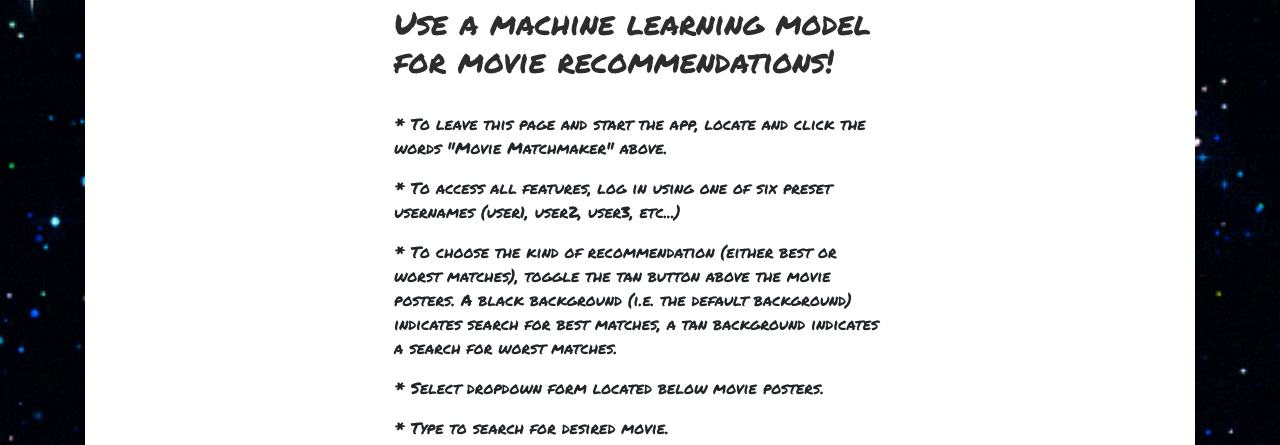
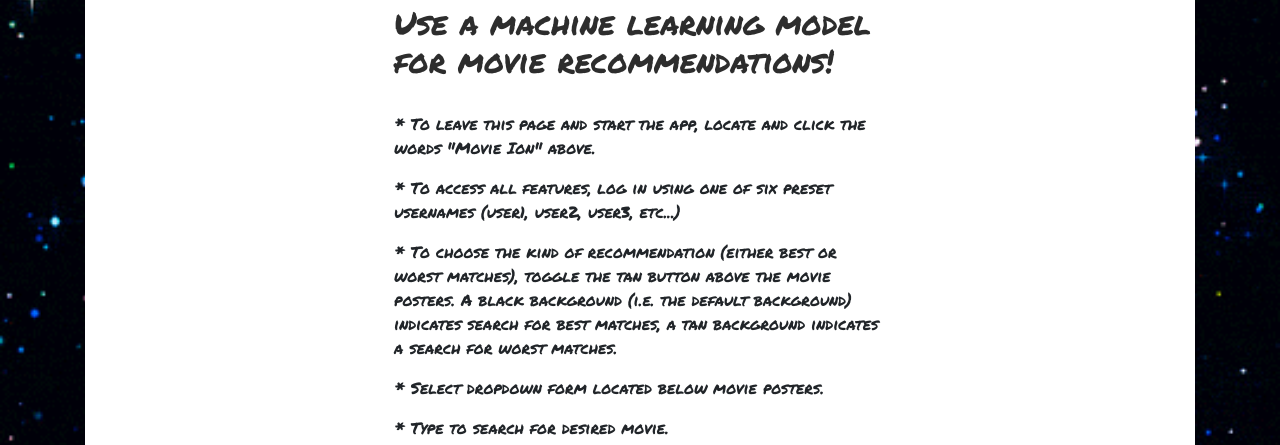
Before and after one commit to theodoremoreland/MovieIon, a Python web app: template templates/instructions.html in a window 1280 px wide. Shown: the part 221-666 px from the top of the page. Run offline with Jinja, Linux system fonts and the light colour scheme; the template is opened without the code that fills it, so the values that code supplies are empty; some libraries are stand-ins or nearby versions.

Commit message:
updated app name in instructions

```diff
--- a/templates/instructions.html
+++ b/templates/instructions.html
@@ -13,7 +13,7 @@
                     <div class="col-6">
                         <h2 id="a">Use a machine learning model for movie recommendations!</h2>
                         <br>
-                        <p>* To leave this page and start the app, locate and click the words "Movie Matchmaker" above.</p>
+                        <p>* To leave this page and start the app, locate and click the words "Movie Ion" above.</p>
                         <p>* To access all features, log in using one of six preset usernames (user1, user2, user3, etc...)</p>
                         <p>* To choose the kind of recommendation (either best or worst matches), toggle the tan button above the movie posters. A black background (i.e. the default background) indicates search for best matches, a tan background indicates a search for worst matches.</p>
                         <p>* Select dropdown form located below movie posters.</p>
```
